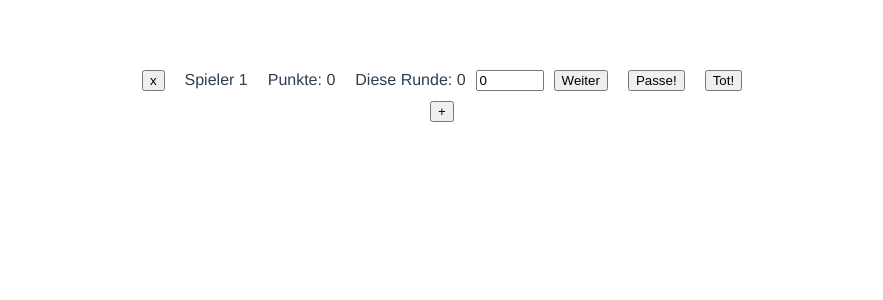
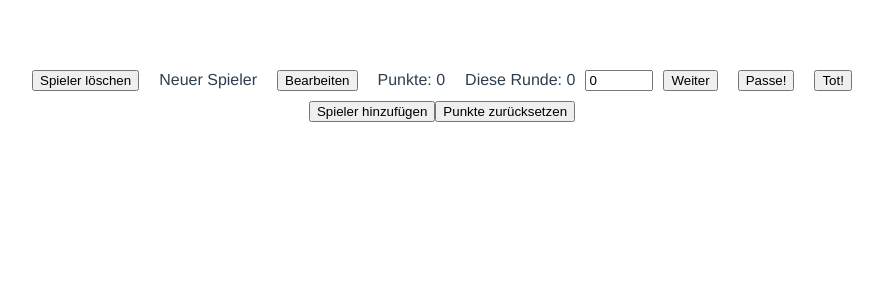
Before and after one commit to heinje/Zehntausend, a Vue app: page / in a window 1280 px wide. Shown: the top 300 px of the page, without its empty margins (198-1081 px from the left). Built offline with nearby package versions, Linux system fonts and the light colour scheme.

Commit message:
Editing and calculations now done by app

```diff
--- a/src/App.vue
+++ b/src/App.vue
@@ -3,10 +3,20 @@
     <PlayerComponent
       v-bind:player="player"
       v-on:delete="removePlayer(player)"
+      v-on:new-name="player.name = $event"
+      v-on:points-round-added="player.pointsRound += $event"
+      v-on:points-lost="player.pointsRound = 0"
+      v-on:points-taken="
+        player.points += $event + player.pointsRound;
+        player.pointsRound = 0;
+      "
     />
   </div>
   <button v-on:click="addPlayer">
-    +
+    Spieler hinzuf&uuml;gen
+  </button>
+  <button v-on:click="reset">
+    Punkte zur&uuml;cksetzen
   </button>
 </template>
 
@@ -22,7 +32,7 @@ export default defineComponent({
   },
   data: function() {
     return {
-      players: [new Player("Spieler 1")]
+      players: [new Player("Neuer Spieler")]
     };
   },
   methods: {
@@ -34,6 +44,11 @@ export default defineComponent({
       if (index >= 0) {
         this.players.splice(index, 1);
       }
+    },
+    reset: function() {
+      this.players.forEach(player => {
+        player.points = 0;
+      });
     }
   }
 });
--- a/src/components/Player.vue
+++ b/src/components/Player.vue
@@ -1,9 +1,38 @@
 <template>
   <div>
-    <button v-on:click="this.$emit('delete')">x</button>
-    <div class="name">{{ player.name }}</div>
-    <div>Punkte: {{ points }}</div>
-    <div>Diese Runde: {{ pointsRound }}</div>
+    <button v-on:click="this.$emit('delete')">
+      Spieler löschen
+    </button>
+    <div v-bind:style="{ display: isEditing ? 'none' : '' }">
+      {{ player.name }}
+    </div>
+    <button
+      v-on:click="isEditing = true"
+      v-bind:style="{ display: isEditing ? 'none' : '' }"
+    >
+      Bearbeiten
+    </button>
+    <input v-model="name" v-bind:style="{ display: isEditing ? '' : 'none' }" />
+    <button
+      v-on:click="
+        isEditing = false;
+        $emit('new-name', name);
+      "
+      v-bind:style="{ display: isEditing ? '' : 'none' }"
+    >
+      Ok
+    </button>
+    <button
+      v-on:click="
+        isEditing = false;
+        name = player.name;
+      "
+      v-bind:style="{ display: isEditing ? '' : 'none' }"
+    >
+      Abbrechen
+    </button>
+    <div>Punkte: {{ player.points }}</div>
+    <div>Diese Runde: {{ player.pointsRound }}</div>
     <input
       type="number"
       v-model="pointsAdd"
@@ -12,7 +41,7 @@
     />
     <button
       v-on:click="
-        pointsRound = Number(pointsRound) + Number(pointsAdd);
+        $emit('points-round-added', Number(pointsAdd));
         pointsAdd = 0;
       "
     >
@@ -20,8 +49,7 @@
     </button>
     <button
       v-on:click="
-        points = Number(points) + Number(pointsRound) + Number(pointsAdd);
-        pointsRound = 0;
+        $emit('points-taken', Number(pointsAdd));
         pointsAdd = 0;
       "
     >
@@ -29,7 +57,7 @@
     </button>
     <button
       v-on:click="
-        pointsRound = 0;
+        $emit('points-lost');
         pointsAdd = 0;
       "
     >
@@ -47,8 +75,7 @@ export default defineComponent({
   data: function() {
     return {
       name: this.$props.player.name,
-      points: 0,
-      pointsRound: 0,
+      isEditing: false,
       pointsAdd: 0
     };
   }
--- a/src/data-objects/player.ts
+++ b/src/data-objects/player.ts
@@ -2,12 +2,10 @@ export class Player {
   name: string;
   points: number;
   pointsRound: number;
-  pointsAdd: number;
 
   constructor(name: string) {
     this.name = name;
     this.points = 0;
     this.pointsRound = 0;
-    this.pointsAdd = 0;
   }
 }
```
